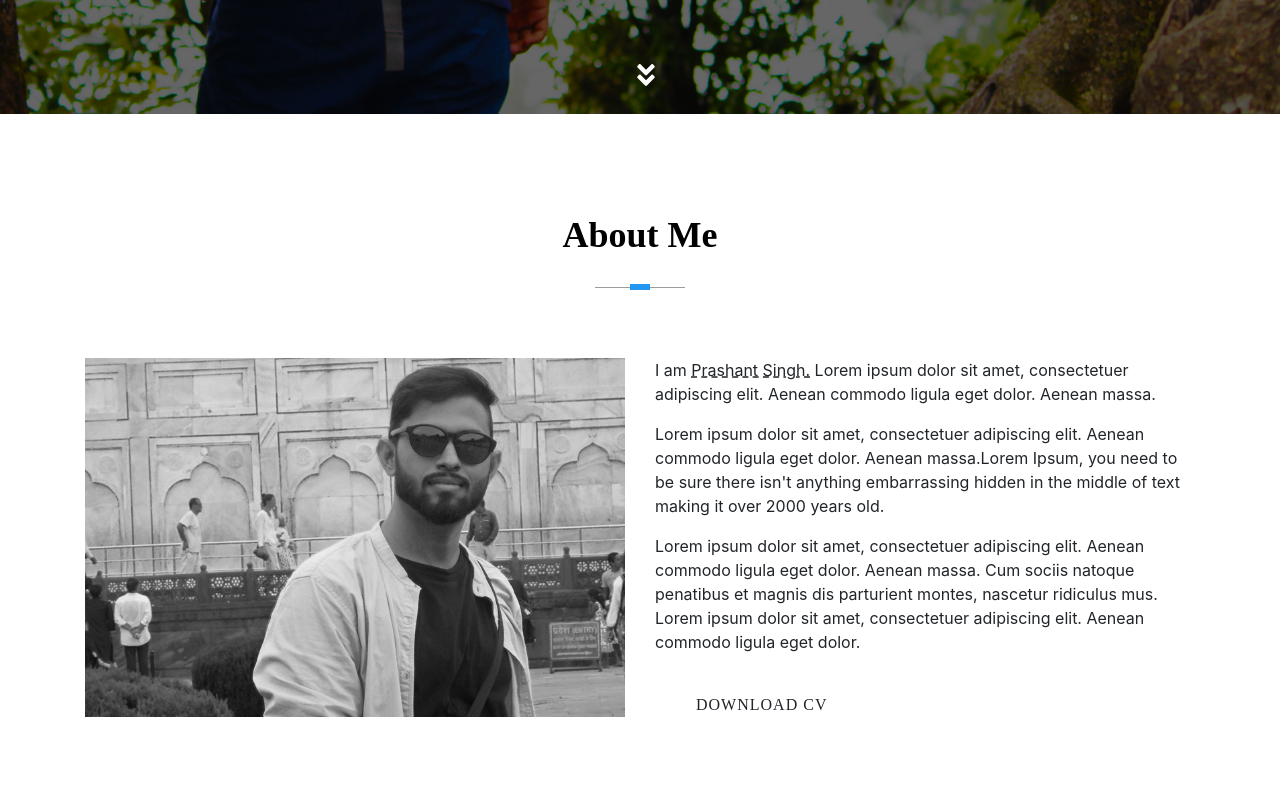
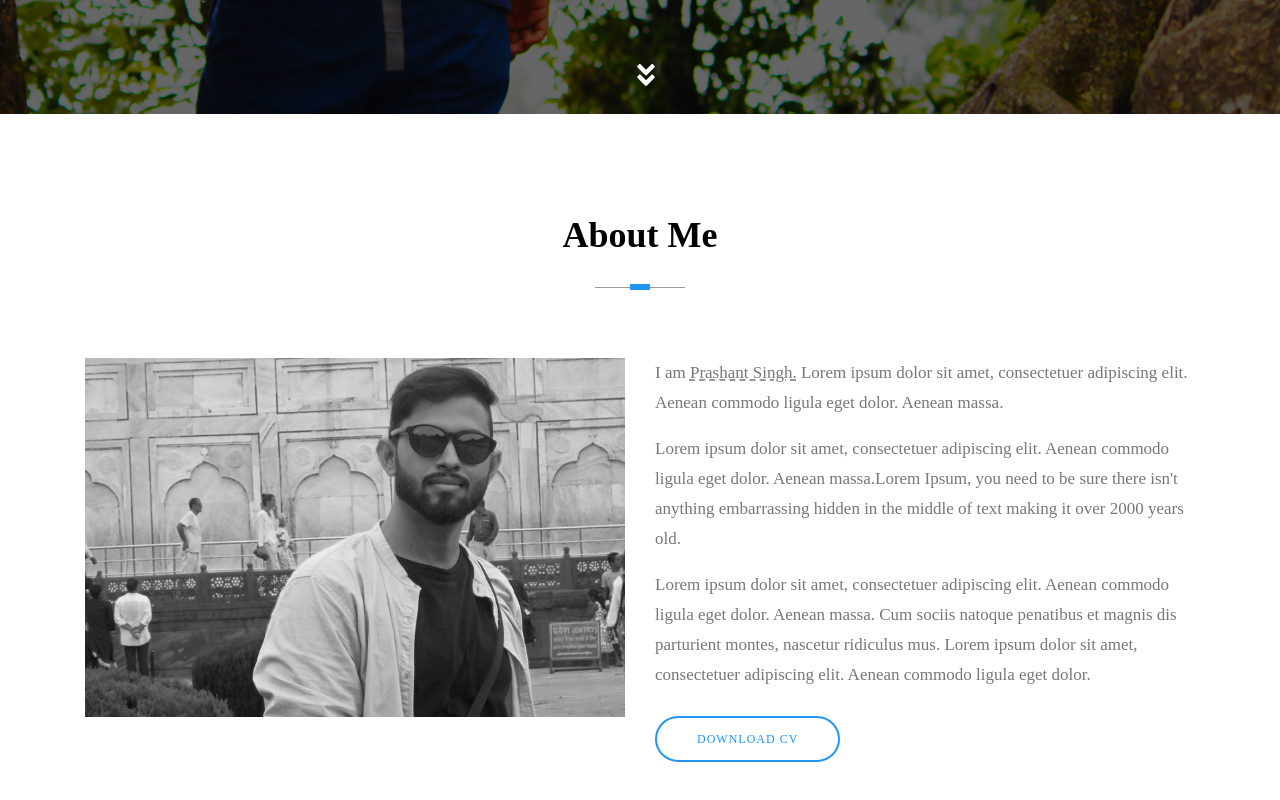
Before and after one commit to pras75299/my-portfolio, a React (Create React App) app: page / in a window 1280 px wide. Shown: the part 686-1486 px from the top of the page. Built offline with nearby package versions, Linux system fonts and the light colour scheme; the HTML template or start-up script is replaced by a standard one.

Commit message:
add whattodo section css

```diff
--- a/src/index.css
+++ b/src/index.css
@@ -6,13 +6,26 @@
 }
 body {
   margin: 0;
-  font-family: -apple-system, BlinkMacSystemFont, 'Segoe UI', 'Roboto', 'Oxygen',
-    'Ubuntu', 'Cantarell', 'Fira Sans', 'Droid Sans', 'Helvetica Neue',
-    sans-serif;
+  font-family: 'Gloria Hallelujah', cursive;
   -webkit-font-smoothing: antialiased;
   -moz-osx-font-smoothing: grayscale;
 }
+img {
+  max-width: 100%;
+}
 
+h1, h2, h3, h4, h5, h6 {
+  font-family: 'Pacifico', cursive;
+  padding: 0;
+  margin: 0;
+}
+
+p {
+  font-size: 17px;
+  color: #777777;
+  line-height: 30px;
+  font-family: 'Gloria Hallelujah', cursive;
+}
 .App {
   font-family: sans-serif;
   text-align: center;
@@ -165,8 +178,8 @@ body {
   font-family: 'Gloria Hallelujah', cursive;
   line-height: normal;
   text-transform: uppercase;
-  border-radius: 50px;
-  font-size: 12px;
+  border-radius: 50px !important;
+  font-size: 12px !important;
   letter-spacing: 1px;
   min-width: 170px;
 }
@@ -598,4 +611,43 @@ body {
 .aboutImg img{
   width: 100%;
 }
+.siteBtn.btnOutline {
+  color: #2196f3;
+  border: 2px solid #2196f3;
+}
 /* new css ends */
+
+
+/* ====================
+  Service Section
+=======================*/
+
+.serviceSection {
+  background: #f4f4f4;
+}
+
+.serviceItem {
+  text-align: center;
+  padding: 50px 30px;
+  background: #fff;
+  border-radius: 5px;
+  box-shadow: 0 0 30px rgba(64, 64, 64, 0.1);
+}
+
+.serviceItem svg {
+  font-size: 30px;
+  margin-bottom: 30px;
+  color: #2196f3;
+}
+
+.serviceItem h4 {
+  text-transform: uppercase;
+  font-size: 14px;
+  margin-bottom: 20px;
+  font-weight: 700;
+}
+
+.serviceItem p {
+  font-size: 15px;
+  line-height: 22px;
+}
```
